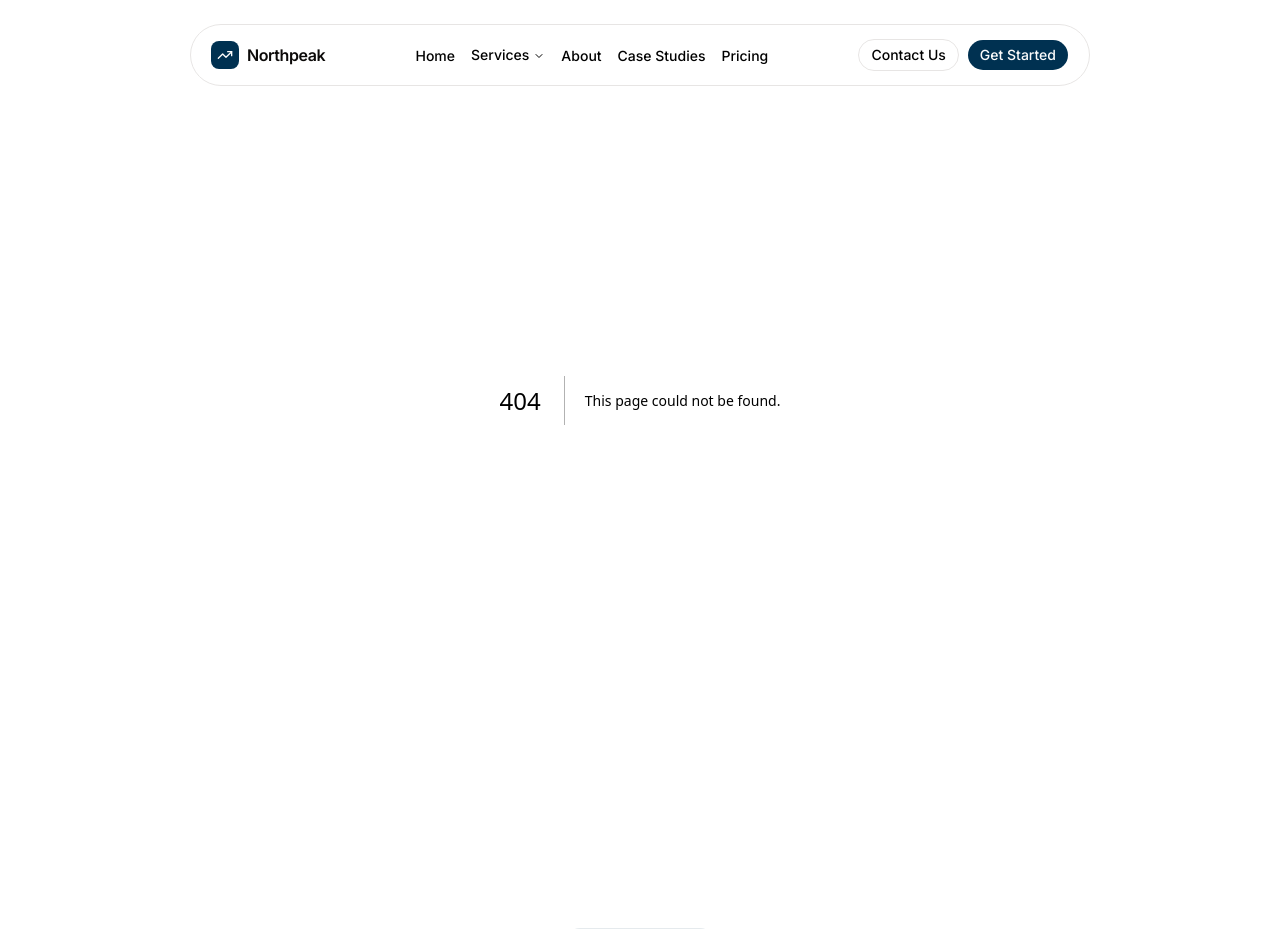
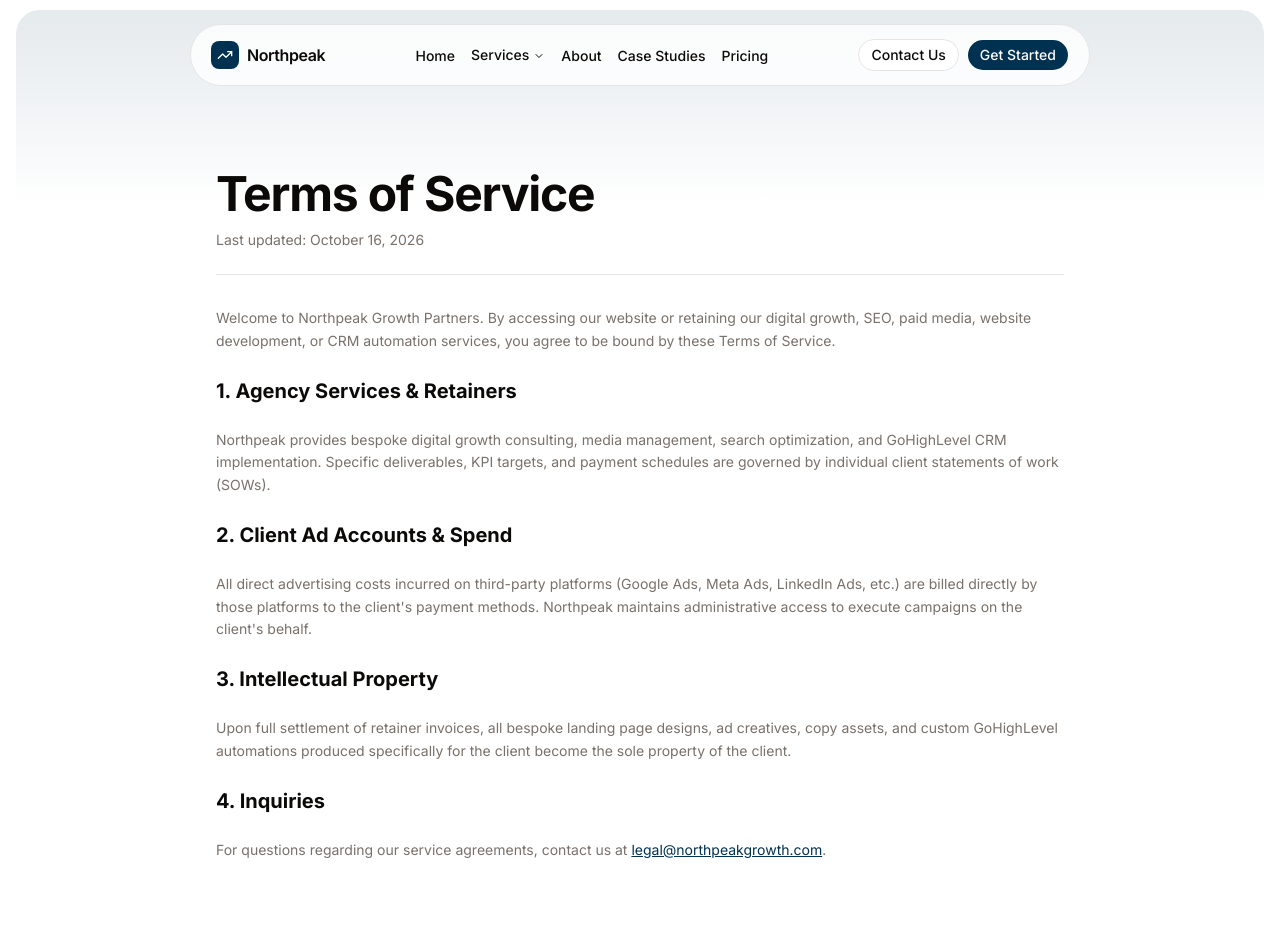
Before and after one commit to samibyte/north-peak, a Next.js app: page /terms in a window 1280 px wide. Before the commit this address had no page. Shown: the top 929 px of the page. Built offline with nearby package versions, Linux system fonts and the light colour scheme.

Commit message:
feat(terms): add terms of service page

```diff
--- /dev/null
+++ b/src/app/terms/page.tsx
@@ -0,0 +1,77 @@
+import type { Metadata } from "next";
+import { Background } from "@/components/background";
+
+export const metadata: Metadata = {
+  title: "Terms of Service | Northpeak Growth Partners",
+  description:
+    "Terms of Service and client engagement agreements for Northpeak Growth Partners.",
+};
+
+export default function TermsPage() {
+  return (
+    <Background>
+      <div className="py-28 lg:py-32 lg:pt-40 container max-w-4xl space-y-8">
+        <div className="space-y-3 border-b pb-6">
+          <h1 className="text-3xl md:text-5xl font-bold tracking-tight text-foreground">
+            Terms of Service
+          </h1>
+          <p className="text-muted-foreground text-sm">
+            Last updated: October 16, 2026
+          </p>
+        </div>
+
+        <div className="prose prose-stone dark:prose-invert max-w-none text-muted-foreground space-y-6 text-sm leading-relaxed">
+          <p>
+            Welcome to Northpeak Growth Partners. By accessing our website or
+            retaining our digital growth, SEO, paid media, website development,
+            or CRM automation services, you agree to be bound by these Terms of
+            Service.
+          </p>
+
+          <h2 className="text-xl font-bold text-foreground">
+            1. Agency Services & Retainers
+          </h2>
+          <p>
+            Northpeak provides bespoke digital growth consulting, media
+            management, search optimization, and GoHighLevel CRM implementation.
+            Specific deliverables, KPI targets, and payment schedules are
+            governed by individual client statements of work (SOWs).
+          </p>
+
+          <h2 className="text-xl font-bold text-foreground">
+            2. Client Ad Accounts & Spend
+          </h2>
+          <p>
+            All direct advertising costs incurred on third-party platforms
+            (Google Ads, Meta Ads, LinkedIn Ads, etc.) are billed directly by
+            those platforms to the client&apos;s payment methods. Northpeak
+            maintains administrative access to execute campaigns on the
+            client&apos;s behalf.
+          </p>
+
+          <h2 className="text-xl font-bold text-foreground">
+            3. Intellectual Property
+          </h2>
+          <p>
+            Upon full settlement of retainer invoices, all bespoke landing page
+            designs, ad creatives, copy assets, and custom GoHighLevel
+            automations produced specifically for the client become the sole
+            property of the client.
+          </p>
+
+          <h2 className="text-xl font-bold text-foreground">4. Inquiries</h2>
+          <p>
+            For questions regarding our service agreements, contact us at{" "}
+            <a
+              href="mailto:legal@northpeakgrowth.com"
+              className="text-primary underline"
+            >
+              legal@northpeakgrowth.com
+            </a>
+            .
+          </p>
+        </div>
+      </div>
+    </Background>
+  );
+}
```
